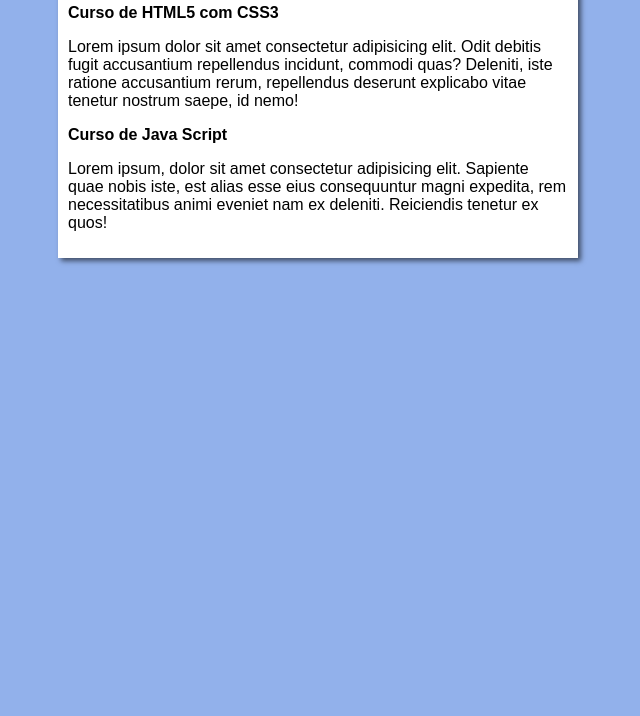
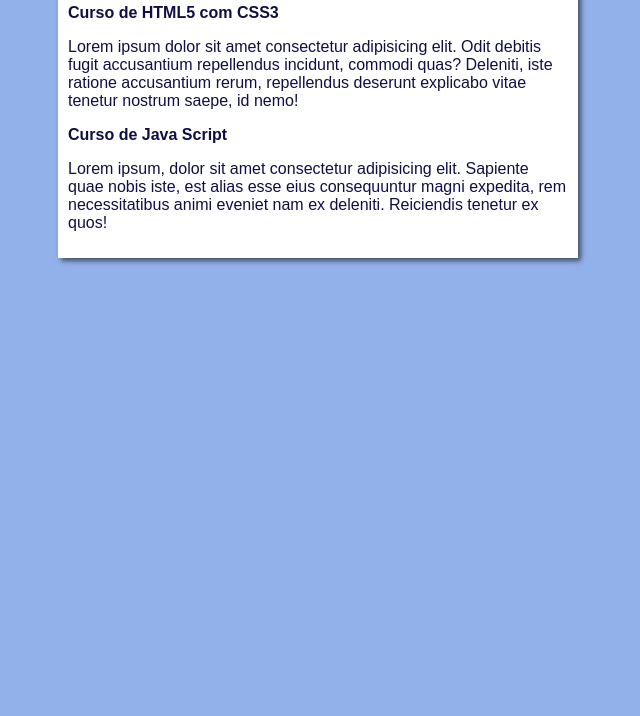
Before and after one commit to machado-vitor-santos/projeto-site, a plain HTML site: page index.html in a window 1280 px wide. Shown: the part 84-800 px from the top of the page, without its empty margins (322-962 px from the left). Drawn offline with Linux system fonts and the light colour scheme.

Commit message:
Update style.css

```diff
--- a/estilos/style.css
+++ b/estilos/style.css
@@ -1,6 +1,7 @@
 *{
     font-family: Arial, Helvetica, sans-serif;
     font-size: 16px;
+    color: rgb(15, 15, 68);
 }
 
 body{
```
